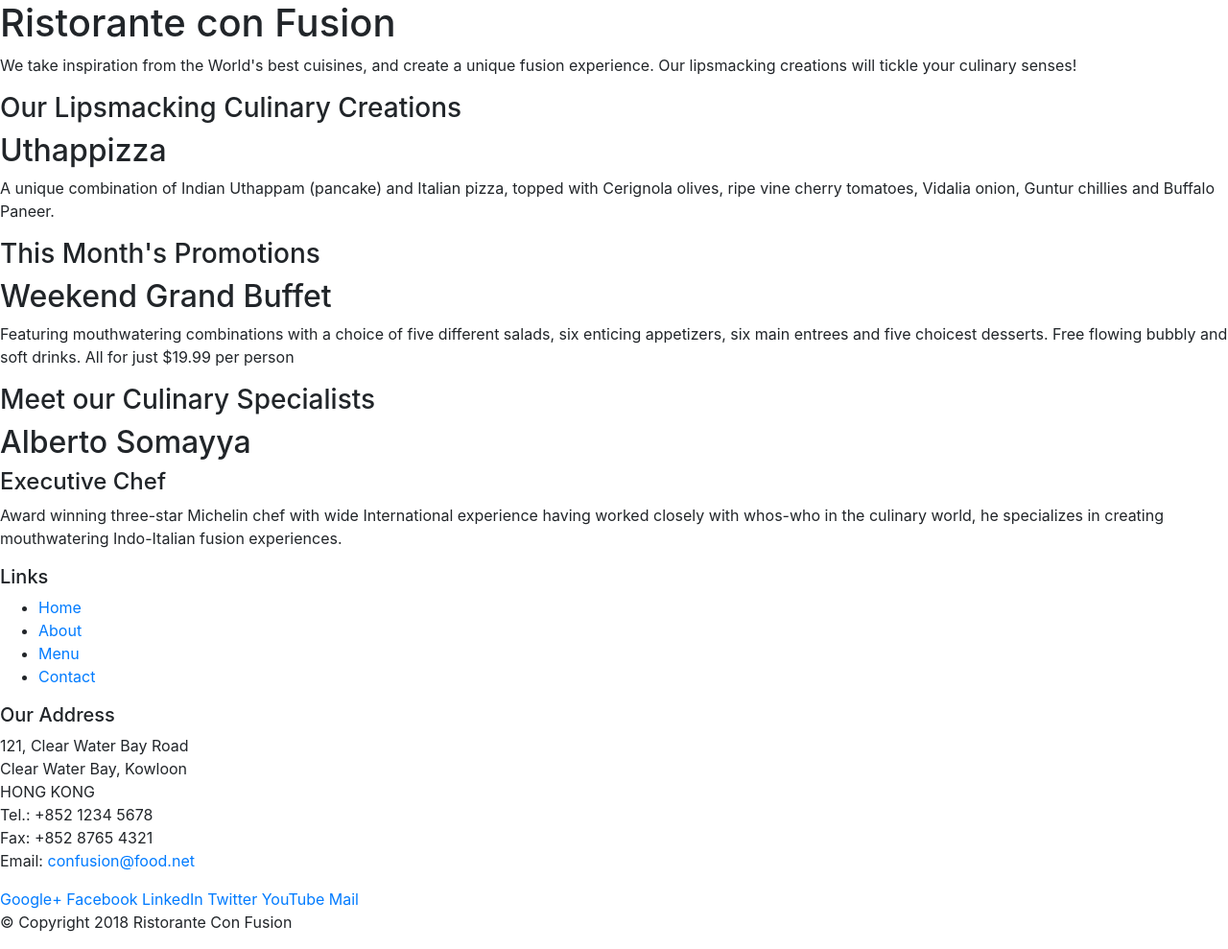
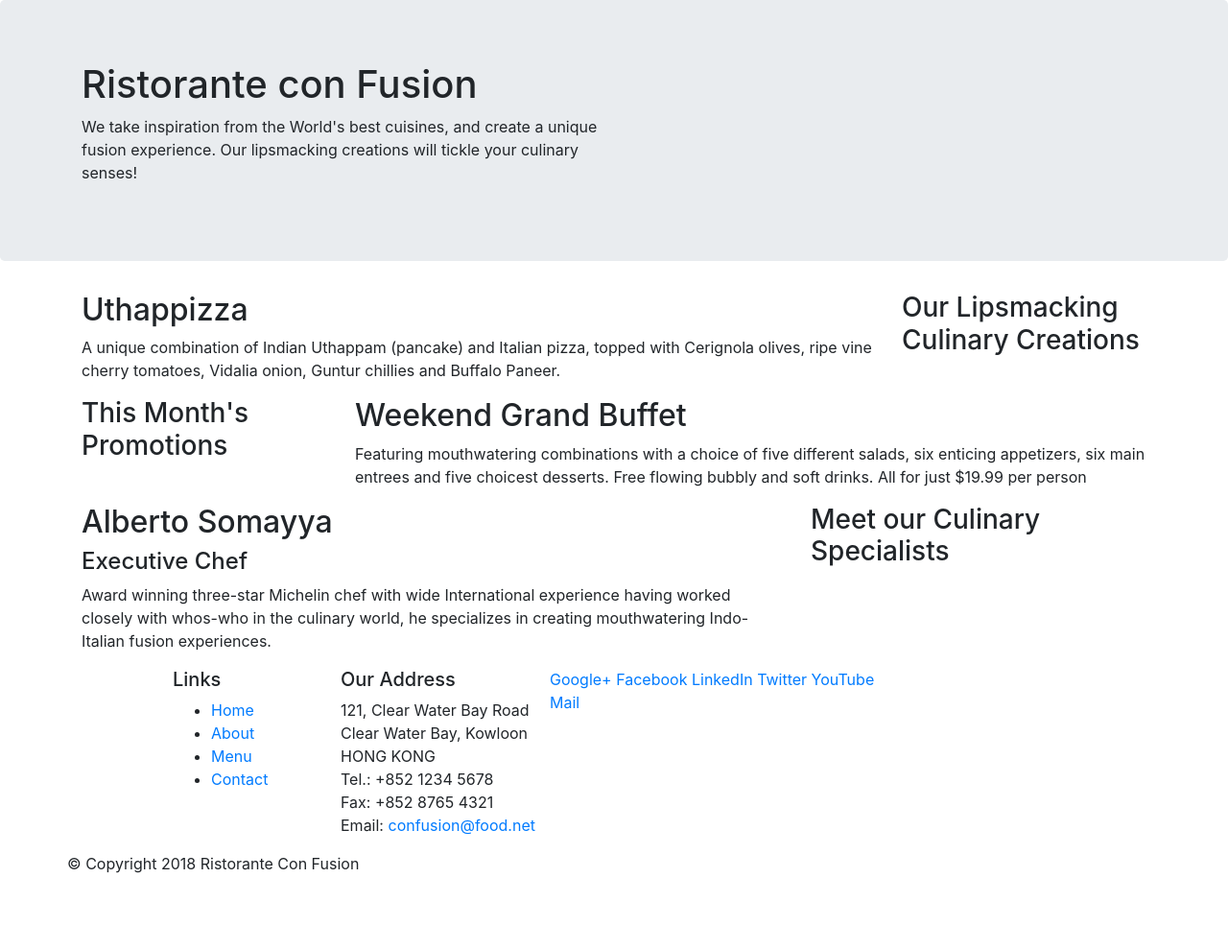
Before and after one commit to lokeshkeelisetti/BootstrapConfusion, a website: page index.html in a window 1280 px wide. Shown: the whole page at 96% size. After the commit the page ends 928 px from the top, so only its background shows below. Drawn offline with nearby package versions, Linux system fonts and the light colour scheme.

Commit message:
Bootstrap grid part one

```diff
--- a/index.html
+++ b/index.html
@@ -14,46 +14,46 @@
 
 <body>
 
-    <header>
-        <div>
-            <div>
-                <div>
+    <header class="jumbotron">
+        <div class="container">
+            <div class="row">
+                <div class="col-12 col-sm-6">
                     <h1>Ristorante con Fusion</h1>
                     <p>We take inspiration from the World's best cuisines, and create a unique fusion experience. Our lipsmacking creations will tickle your culinary senses!</p>
                 </div>
-                <div>
+                <div class="col-12 col-sm-6">
                 </div>
             </div>
         </div>
     </header>
 
-    <div>
-        <div>
-            <div>
+    <div class="container">
+        <div class="row">
+            <div class="col-12 col-sm-4 order-sm-last col-md-3">
                 <h3>Our Lipsmacking Culinary Creations</h3>
             </div>
-            <div>
+            <div class="col col-sm order-sm-first col-md">
                 <h2>Uthappizza</h2>
                 <p>A unique combination of Indian Uthappam (pancake) and Italian pizza, topped with Cerignola olives, ripe vine cherry tomatoes, Vidalia onion, Guntur chillies and Buffalo Paneer.</p>
             </div>
         </div>
 
 
-        <div>
-            <div>
+        <div class="row">
+            <div class="col-12 col-sm-4 col-md-3">
                 <h3>This Month's Promotions</h3>
             </div>
-            <div>
+            <div class="col col-sm col-md">
                 <h2>Weekend Grand Buffet</h2>
                 <p>Featuring mouthwatering combinations with a choice of five different salads, six enticing appetizers, six main entrees and five choicest desserts. Free flowing bubbly and soft drinks. All for just $19.99 per person </p>
             </div>
         </div>
 
-        <div>
-            <div>
+        <div class="row">
+            <div class="col-12 col-sm-4 order-sm-lastcol-md-3">
                 <h3>Meet our Culinary Specialists</h3>
             </div>
-            <div>
+            <div class="col col-sm order-sm-first col-md">
                 <h2>Alberto Somayya</h2>
                 <h4>Executive Chef</h4>
                 <p>Award winning three-star Michelin chef with wide International experience having worked closely with whos-who in the culinary world, he specializes in creating mouthwatering Indo-Italian fusion experiences. </p>
@@ -61,10 +61,10 @@
         </div>
     </div>
 
-    <footer>
-        <div>
-            <div>
-                <div>
+    <footer >
+        <div class="container">
+            <div class="row">
+                <div class="col-4 offset-1 col-sm-2">
                     <h5>Links</h5>
                     <ul>
                         <li><a href="#">Home</a></li>
@@ -73,7 +73,7 @@
                         <li><a href="#">Contact</a></li>
                     </ul>
                 </div>
-                <div>
+                <div col="col-7 col-sm-5">
                     <h5>Our Address</h5>
                     <address>
 		              121, Clear Water Bay Road<br>
@@ -84,7 +84,7 @@
 		              Email: <a href="mailto:confusion@food.net">confusion@food.net</a>
 		           </address>
                 </div>
-                <div>
+                <div class="col-12 col-sm-4">
                     <div>
                         <a href="http://google.com/+">Google+</a>
                         <a href="http://www.facebook.com/profile.php?id=">Facebook</a>
@@ -95,8 +95,8 @@
                     </div>
                 </div>
            </div>
-           <div>
-                <div>
+           <div class="row">
+                <div class="auto">
                     <p>© Copyright 2018 Ristorante Con Fusion</p>
                 </div>
            </div>
```
